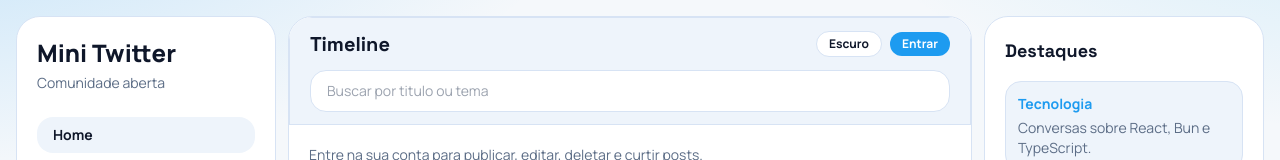
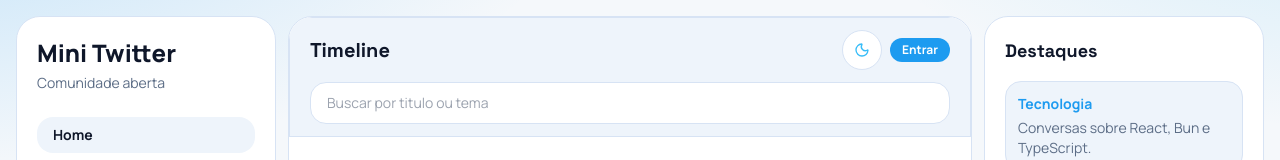
Before and after one commit to JVitorbs/teste-dev-frontend, a React (Vite) app in the folder mini-twitter-frontend-main/: page / in a window 1280 px wide. Shown: the top 160 px of the page. Built offline with nearby package versions, Linux system fonts and the light colour scheme; no server answers.

Commit message:
feat: replace theme toggle button with ThemeToggleButton component for improved UI consistency

```diff
--- a/mini-twitter-frontend-main/src/pages/TimelinePage.tsx
+++ b/mini-twitter-frontend-main/src/pages/TimelinePage.tsx
@@ -5,12 +5,12 @@ import { useNavigate } from "react-router-dom";
 import type { PostSchema } from "../schemas/post";
 import type { PostsResponse } from "../types/api";
 import { useAuth } from "../context/AuthContext";
-import { useTheme } from "../context/ThemeContext";
 import { getApiError } from "../lib/error";
 import { authService } from "../services/auth.service";
 import { postService } from "../services/post.service";
 import { PostComposer } from "../components/PostComposer";
 import { PostCard } from "../components/PostCard";
+import { ThemeToggleButton } from "../components/ThemeToggleButton";
 import { Heart, X } from "lucide-react";
 
 const queryKey = (search: string) => ["posts", search] as const;
@@ -24,7 +24,6 @@ export const TimelinePage = () => {
   const queryClient = useQueryClient();
   const navigate = useNavigate();
   const { user, isAuthenticated, clearSession } = useAuth();
-  const { theme, toggleTheme } = useTheme();
 
   const postsQuery = useInfiniteQuery({
     queryKey: queryKey(search),
@@ -195,12 +194,7 @@ export const TimelinePage = () => {
             <div className="flex items-center justify-between gap-3">
               <h1 className="text-xl font-extrabold">Timeline</h1>
               <div className="flex items-center gap-2">
-                <button
-                  onClick={toggleTheme}
-                  className="rounded-full border border-[var(--tw-border)] bg-[var(--tw-surface)] px-3 py-1 text-xs font-bold"
-                >
-                  {theme === "light" ? "Escuro" : "Claro"}
-                </button>
+                <ThemeToggleButton />
                 {!isAuthenticated ? (
                   <button
                     onClick={() => navigate("/auth")}
@@ -293,7 +287,7 @@ export const TimelinePage = () => {
 
       {expandedPost ? (
         <div
-          className="fixed inset-0 z-50 flex items-end justify-center bg-slate-950/55 p-0 backdrop-blur-sm md:items-center md:p-6"
+          className="fixed inset-0 z-50 flex items-center justify-center bg-slate-950/55 p-3 backdrop-blur-sm md:p-6"
           onClick={() => setExpandedPostId(null)}
         >
           <article
```
